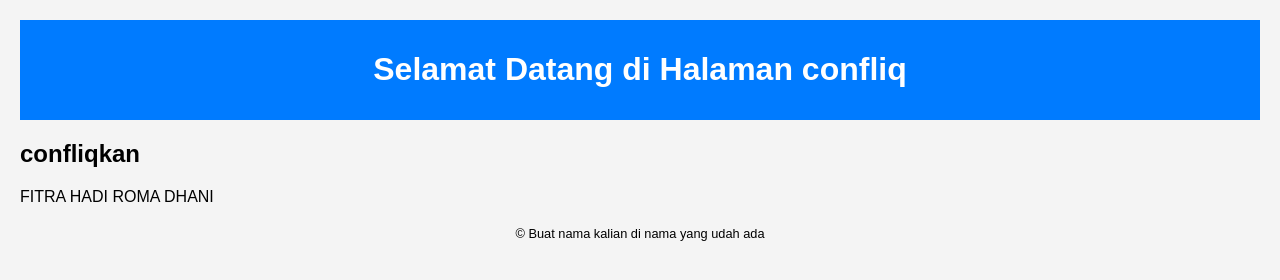
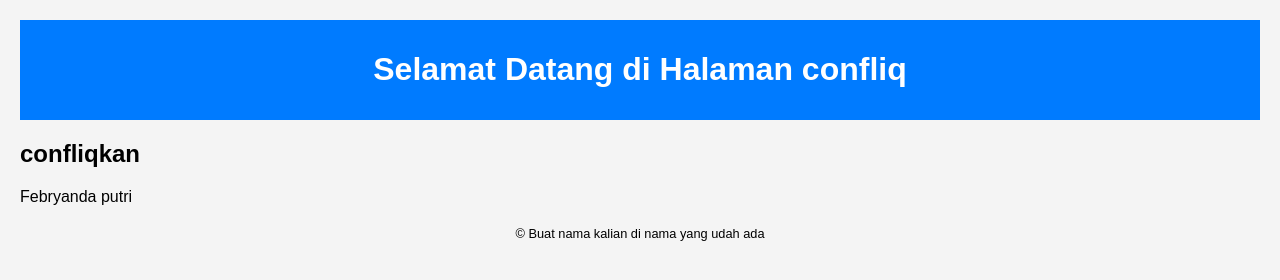
Before and after one commit to FERI-SIGMA/kelompok3, a plain HTML site: page Form_perkenalan/conflictFitra.html in a window 1280 px wide. Drawn offline with Linux system fonts and the light colour scheme.

Commit message:
pesan commit

```diff
--- a/Form_perkenalan/conflictFitra.html
+++ b/Form_perkenalan/conflictFitra.html
@@ -31,7 +31,7 @@
 
     <main>
         <h2>confliqkan</h2>
-        <p>FITRA HADI ROMA DHANI</p>
+        <p>Febryanda putri</p>
     </main>
 
     <footer>
```
